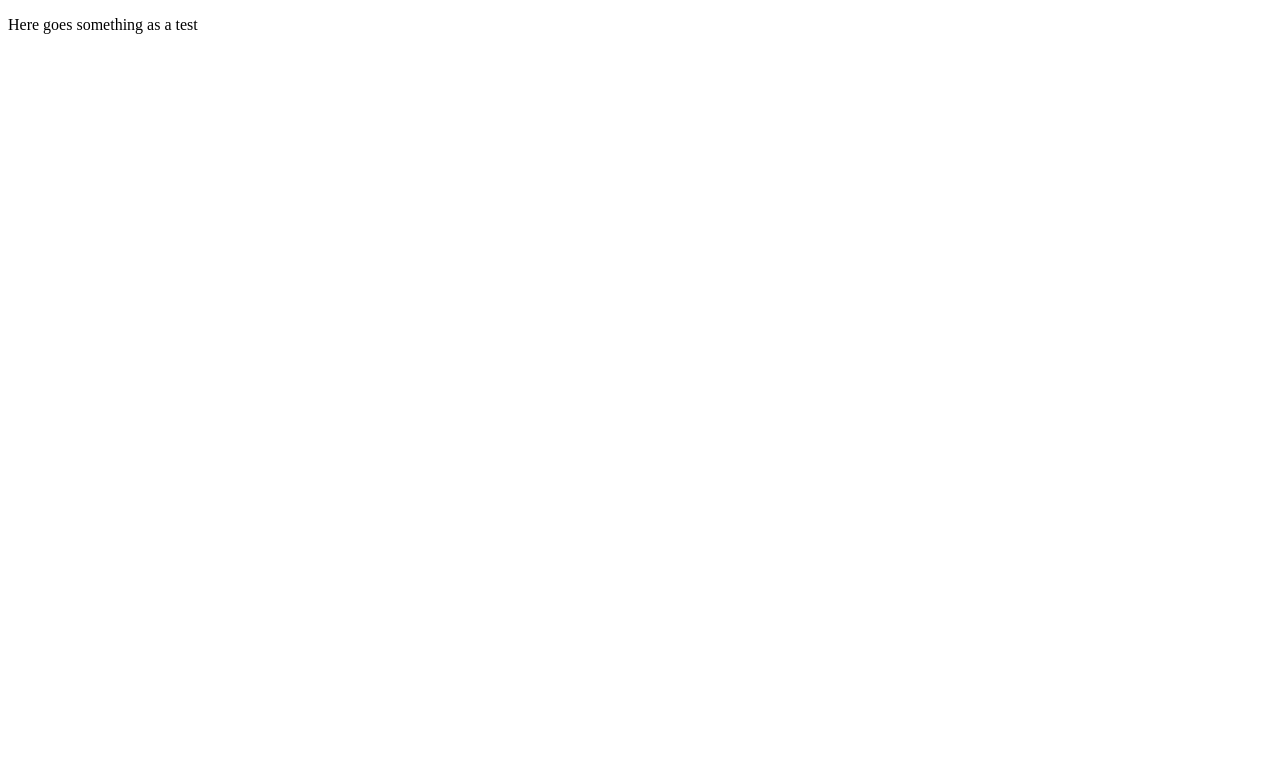
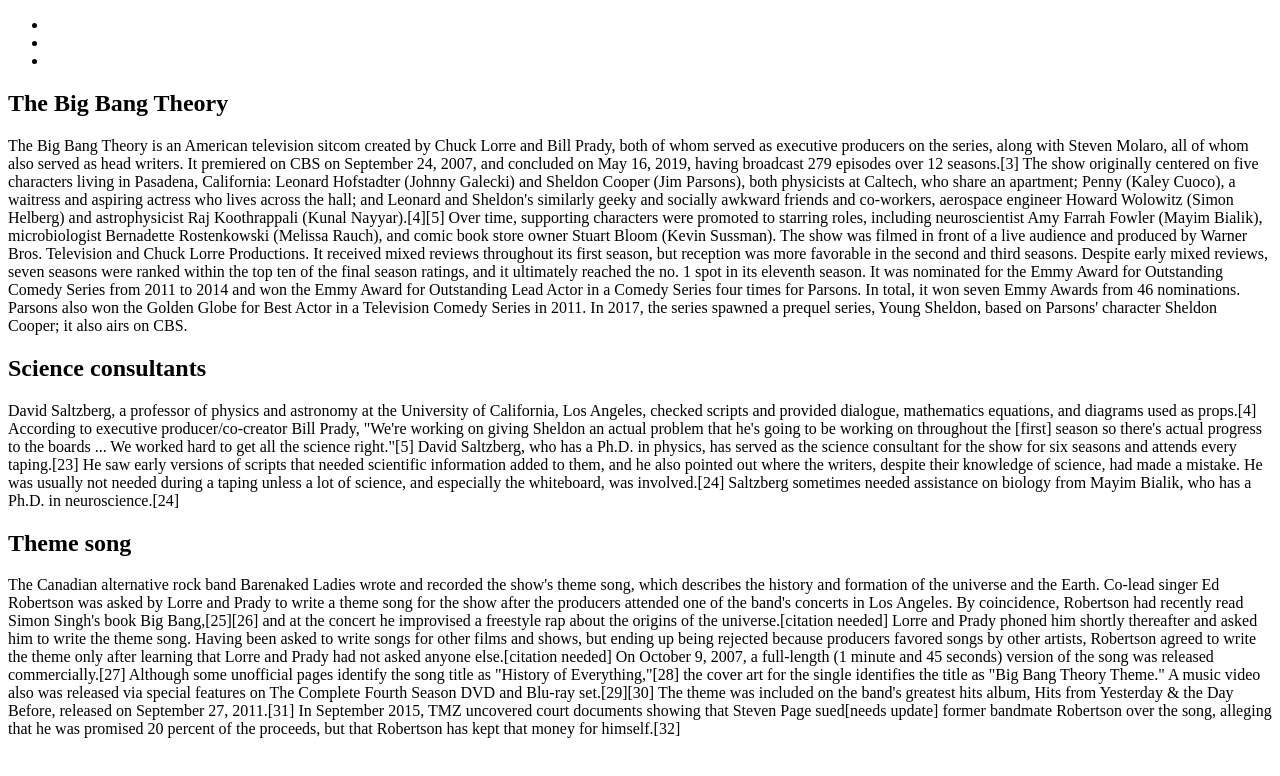
Before and after one commit to Wellington-Mariano/csp_ca1, a plain HTML site: page csp_ca1/index.html in a window 1280 px wide. Drawn offline with Linux system fonts and the light colour scheme.

Commit message:
Second Change CA1 CSP

```diff
--- a/csp_ca1/index.html
+++ b/csp_ca1/index.html
@@ -3,11 +3,43 @@
 <head>
     <meta charset="UTF-8">
     <meta http-equiv="X-UA-Compatible" content="IE=edge">
-    <meta name="viewport" content="width=device-width, initial-scale=1.0">
-    <title>Document</title>
+    <meta name="Welligton Diego Mariano" content="Recreating The Big Band Theory wikipedia Article.">
+    <title>Client-Side Programming CA1</title>
 </head>
 <body>
-    <!-- Content goes here-->
-    <p>Here goes something as a test</p>
+    <header>
+        <nav>
+            <ul>
+                <li></li>
+                <li></li>
+                <li></li>
+            </ul>
+        </nav>
+    </header>
+    <main>
+        <section>
+            <h1>The Big Bang Theory</h1>
+            <p>The Big Bang Theory is an American television sitcom created by Chuck Lorre and Bill Prady, both of whom served as executive producers on the series, along with Steven Molaro, all of whom also served as head writers. It premiered on CBS on September 24, 2007, and concluded on May 16, 2019, having broadcast 279 episodes over 12 seasons.[3]
+
+                The show originally centered on five characters living in Pasadena, California: Leonard Hofstadter (Johnny Galecki) and Sheldon Cooper (Jim Parsons), both physicists at Caltech, who share an apartment; Penny (Kaley Cuoco), a waitress and aspiring actress who lives across the hall; and Leonard and Sheldon's similarly geeky and socially awkward friends and co-workers, aerospace engineer Howard Wolowitz (Simon Helberg) and astrophysicist Raj Koothrappali (Kunal Nayyar).[4][5] Over time, supporting characters were promoted to starring roles, including neuroscientist Amy Farrah Fowler (Mayim Bialik), microbiologist Bernadette Rostenkowski (Melissa Rauch), and comic book store owner Stuart Bloom (Kevin Sussman).
+
+                The show was filmed in front of a live audience and produced by Warner Bros. Television and Chuck Lorre Productions. It received mixed reviews throughout its first season, but reception was more favorable in the second and third seasons. Despite early mixed reviews, seven seasons were ranked within the top ten of the final season ratings, and it ultimately reached the no. 1 spot in its eleventh season. It was nominated for the Emmy Award for Outstanding Comedy Series from 2011 to 2014 and won the Emmy Award for Outstanding Lead Actor in a Comedy Series four times for Parsons. In total, it won seven Emmy Awards from 46 nominations. Parsons also won the Golden Globe for Best Actor in a Television Comedy Series in 2011. In 2017, the series spawned a prequel series, Young Sheldon, based on Parsons' character Sheldon Cooper; it also airs on CBS.
+                </p>
+        </section>
+            <h2>Science consultants</h2>
+            <p>David Saltzberg, a professor of physics and astronomy at the University of California, Los Angeles, checked scripts and provided dialogue, mathematics equations, and diagrams used as props.[4] According to executive producer/co-creator Bill Prady, "We're working on giving Sheldon an actual problem that he's going to be working on throughout the [first] season so there's actual progress to the boards ... We worked hard to get all the science right."[5] David Saltzberg, who has a Ph.D. in physics, has served as the science consultant for the show for six seasons and attends every taping.[23] He saw early versions of scripts that needed scientific information added to them, and he also pointed out where the writers, despite their knowledge of science, had made a mistake. He was usually not needed during a taping unless a lot of science, and especially the whiteboard, was involved.[24]
+
+                Saltzberg sometimes needed assistance on biology from Mayim Bialik, who has a Ph.D. in neuroscience.[24]</p>
+        <section>
+            <h2>Theme song</h2>
+            <p>The Canadian alternative rock band Barenaked Ladies wrote and recorded the show's theme song, which describes the history and formation of the universe and the Earth. Co-lead singer Ed Robertson was asked by Lorre and Prady to write a theme song for the show after the producers attended one of the band's concerts in Los Angeles. By coincidence, Robertson had recently read Simon Singh's book Big Bang,[25][26] and at the concert he improvised a freestyle rap about the origins of the universe.[citation needed] Lorre and Prady phoned him shortly thereafter and asked him to write the theme song. Having been asked to write songs for other films and shows, but ending up being rejected because producers favored songs by other artists, Robertson agreed to write the theme only after learning that Lorre and Prady had not asked anyone else.[citation needed]
+
+                On October 9, 2007, a full-length (1 minute and 45 seconds) version of the song was released commercially.[27] Although some unofficial pages identify the song title as "History of Everything,"[28] the cover art for the single identifies the title as "Big Bang Theory Theme." A music video also was released via special features on The Complete Fourth Season DVD and Blu-ray set.[29][30] The theme was included on the band's greatest hits album, Hits from Yesterday & the Day Before, released on September 27, 2011.[31] In September 2015, TMZ uncovered court documents showing that Steven Page sued[needs update] former bandmate Robertson over the song, alleging that he was promised 20 percent of the proceeds, but that Robertson has kept that money for himself.[32]</p>
+        </section>
+
+        <section>
+
+        </section>
+    </main>
 </body>
 </html>
```
